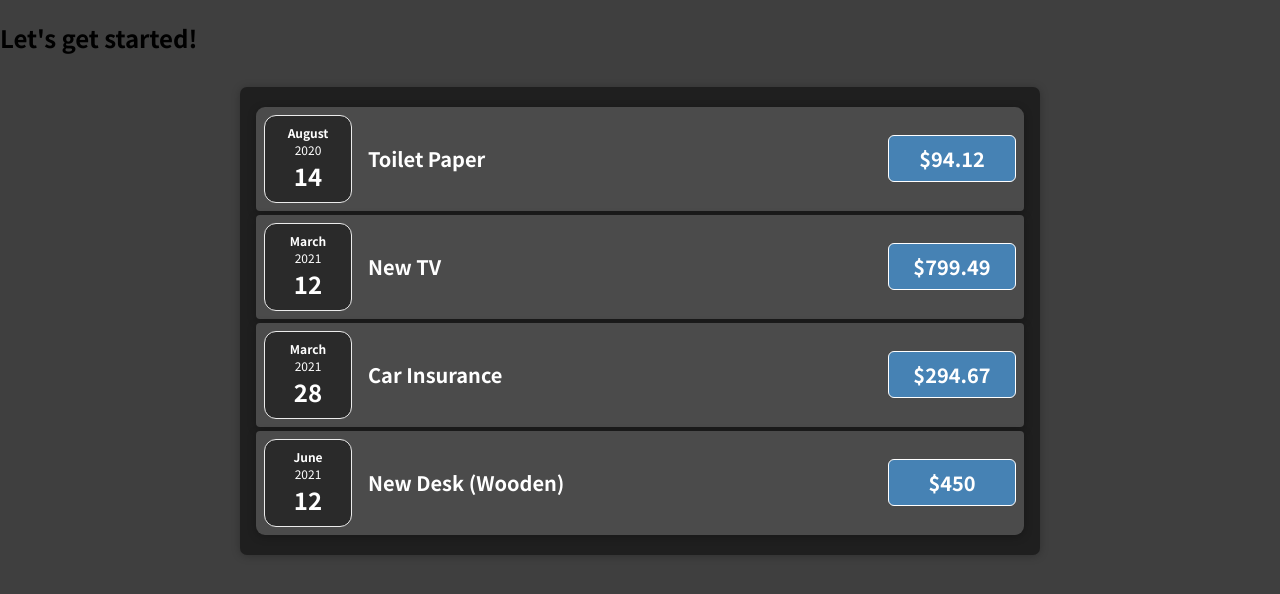
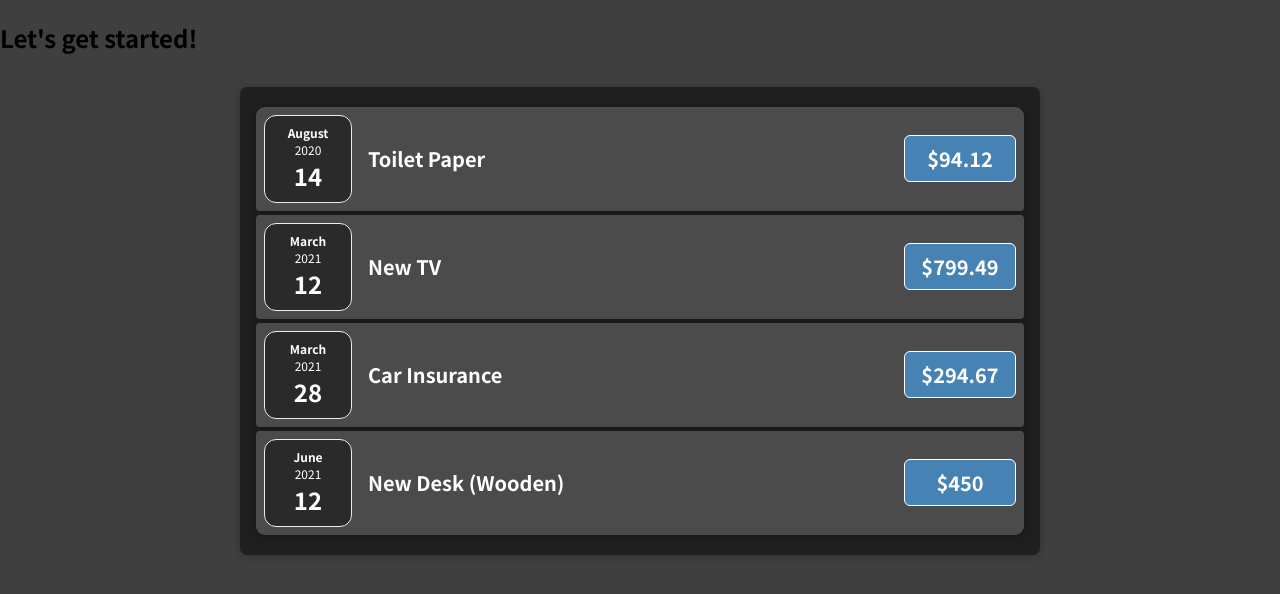
Before and after one commit to vilmarcabanero/react-expense-tracker, a React (Create React App) app: page / in a window 1280 px wide. Shown: the top 594 px of the page. Built offline with nearby package versions, Linux system fonts and the light colour scheme.

Commit message:
Changed the width of price to 7rem

```diff
--- a/src/App.js
+++ b/src/App.js
@@ -1,5 +1,4 @@
 import Expenses from './components/Expenses'
-
 function App() {
 	const expenses = [
 		{
--- a/src/components/ExpenseItem.css
+++ b/src/components/ExpenseItem.css
@@ -46,7 +46,7 @@
 	border: 1px solid white;
 	/* padding: 0.5rem; */
   padding: 0.5rem 0;
-  width: 8rem;
+  width: 7rem;
 	border-radius: 6px;
 }
 
```
